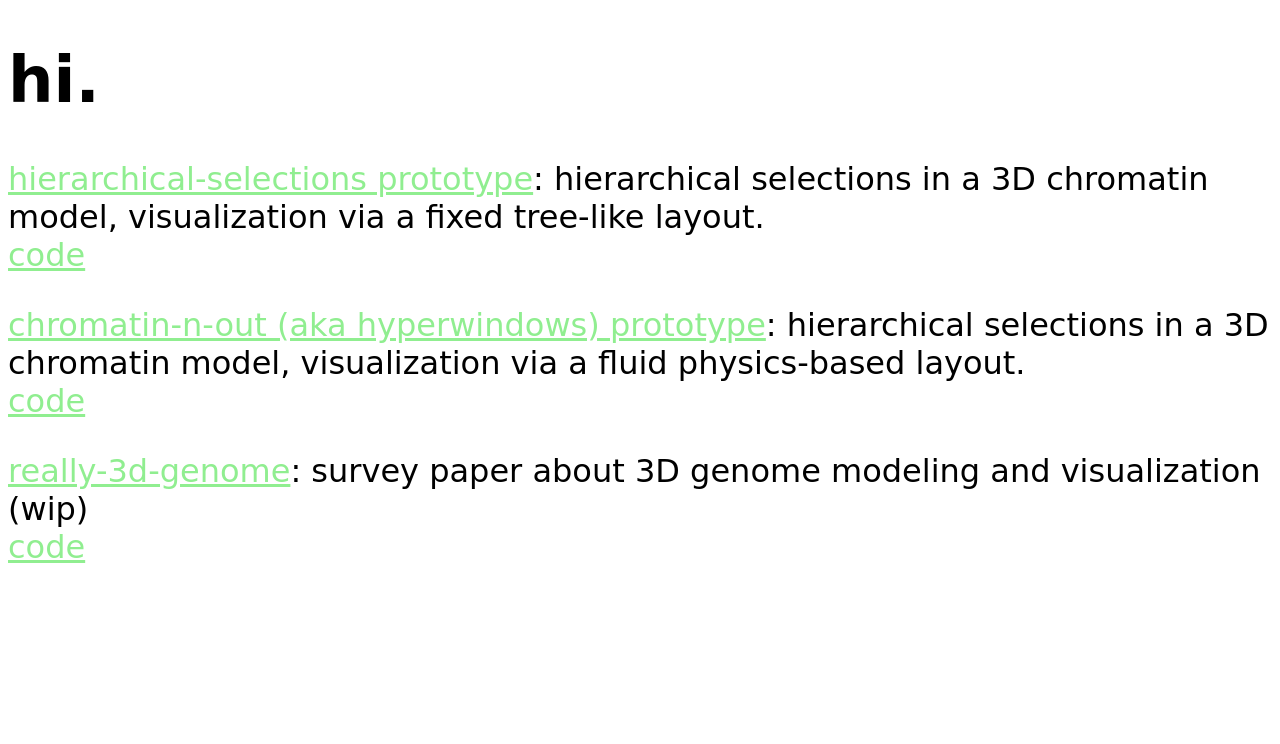
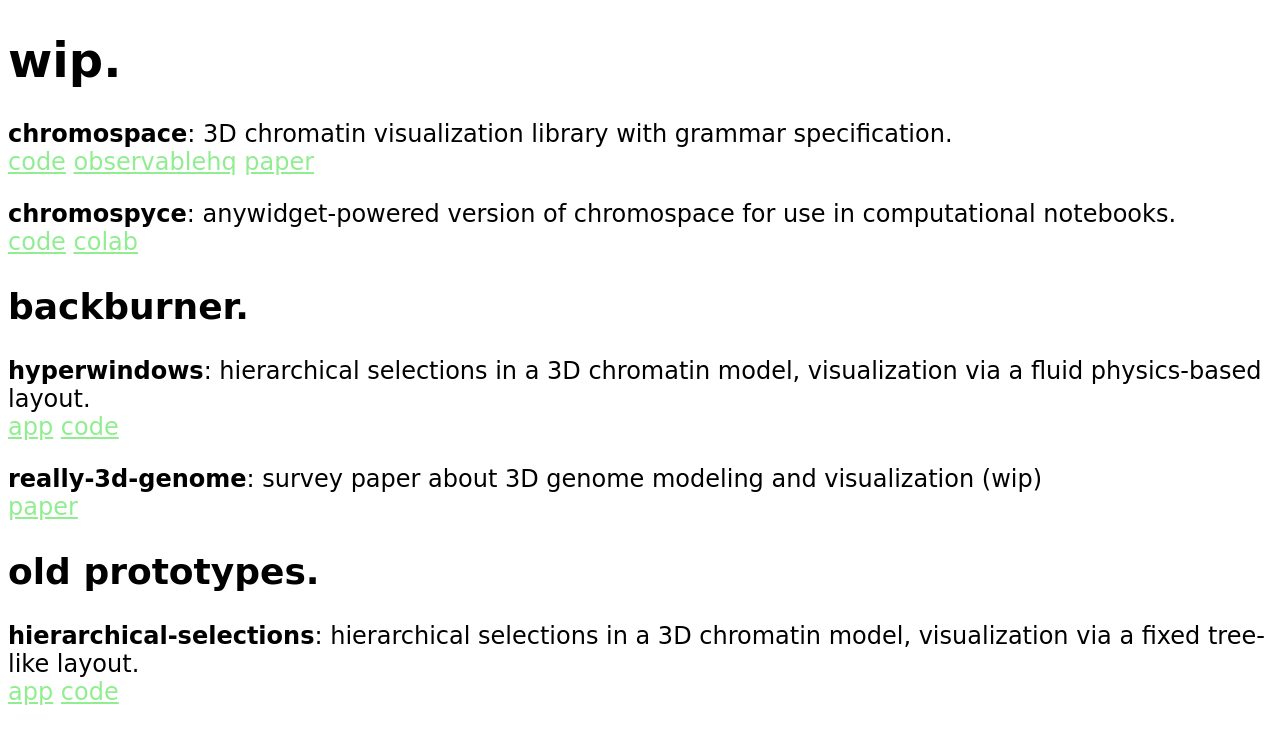
Before and after one commit to dvdkouril/dvdkouril.github.io, a SvelteKit app: page /wip in a window 1280 px wide. Shown: the top 744 px of the page. Built offline with nearby package versions, Linux system fonts and the light colour scheme.

Commit message:
update wip page

```diff
--- a/src/routes/wip/+page.svelte
+++ b/src/routes/wip/+page.svelte
@@ -1,7 +1,7 @@
 <style>
 #body-wrapper {
 	font-family: "Comic Sans MS", "Comic Sans", Georgia;
-	font-size: 200%;
+	font-size: 150%;
 }
 
 /* unvisited link */
@@ -26,12 +26,27 @@
 </style>
 
 <div id="body-wrapper">
-<h1>hi.</h1>
-<p><a href="https://dvdkouril.github.io/hierarchical-selections/" target="_blank">hierarchical-selections prototype</a>: hierarchical selections in a 3D chromatin model, visualization via a fixed tree-like layout.<br/>
+<h1>wip.</h1>
+<p><b>chromospace</b>: 3D chromatin visualization library with grammar specification.<br/>
+<a href="https://github.com/dvdkouril/chromospace" target="_blank">code</a>
+<a href="https://observablehq.com/@david-kouril/chromospace-playground" target="_blank">observablehq</a>
+<a href="https://www.davidkouril.com/chromospace-paper/" target="_blank">paper</a></p>
+
+<p><b>chromospyce</b>: anywidget-powered version of chromospace for use in computational notebooks.<br/>
+<a href="https://github.com/dvdkouril/chromospyce" target="_blank">code</a>
+<a href="https://colab.research.google.com/drive/1E-jDzM1hs-TtTg_XJnEuDn6RU2VG0Lxe?usp=sharing" target="_blank">colab</a>
+
+<h2>backburner.</h2>
+<p><b>hyperwindows</b>: hierarchical selections in a 3D chromatin model, visualization via a fluid physics-based layout.<br/>
+<a href="https://dvdkouril.github.io/chromatin-n-out/" target="_blank">app</a>
+<a href="https://github.com/dvdkouril/chromatin-n-out" target="_blank">code</a></p>
+
+<p><b>really-3d-genome</b>: survey paper about 3D genome modeling and visualization (wip)<br/>
+<a href="https://dvdkouril.github.io/really-3d-genome/" target="_blank">paper</a></p>
+<!--<p><a href="#" target="_blank">more.</a></p>-->
+
+<h2>old prototypes.</h2>
+<p><b>hierarchical-selections</b>: hierarchical selections in a 3D chromatin model, visualization via a fixed tree-like layout.<br/>
+<a href="https://dvdkouril.github.io/hierarchical-selections/" target="_blank">app</a>
 <a href="https://github.com/dvdkouril/hierarchical-selections" target="_blank">code</a></p>
-<p><a href="https://dvdkouril.github.io/chromatin-n-out/" target="_blank">chromatin-n-out (aka hyperwindows) prototype</a>: hierarchical selections in a 3D chromatin model, visualization via a fluid physics-based layout.<br/>
-<a href="https://github.com/dvdkouril/chromatin-n-out" target="_blank">code</a></p>
-<p><a href="https://dvdkouril.github.io/really-3d-genome/" target="_blank">really-3d-genome</a>: survey paper about 3D genome modeling and visualization (wip)<br/>
-<a href="https://github.com/dvdkouril/really-3d-genome" target="_blank">code</a></p>
-<!--<p><a href="#" target="_blank">more.</a></p>-->
 </div>
```
